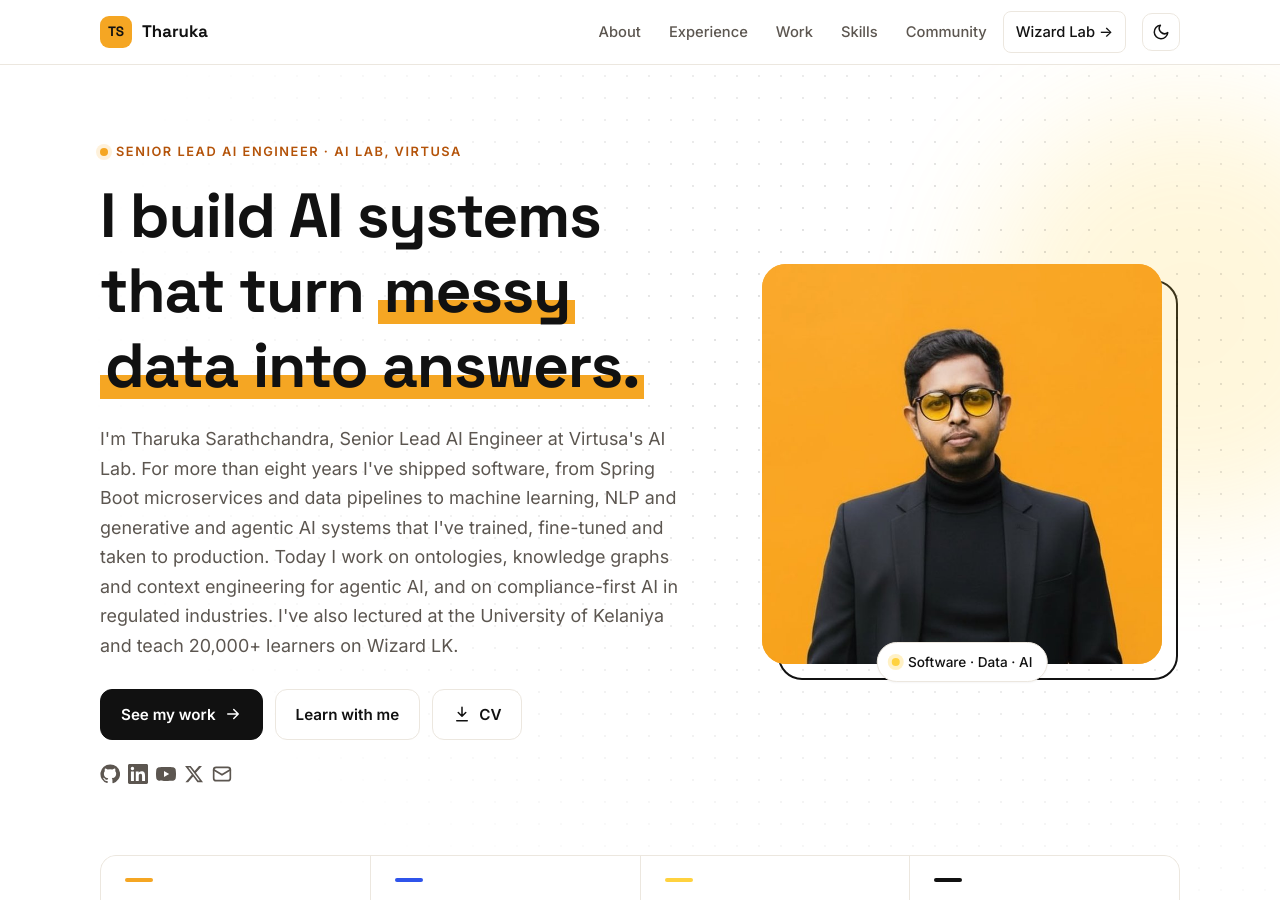
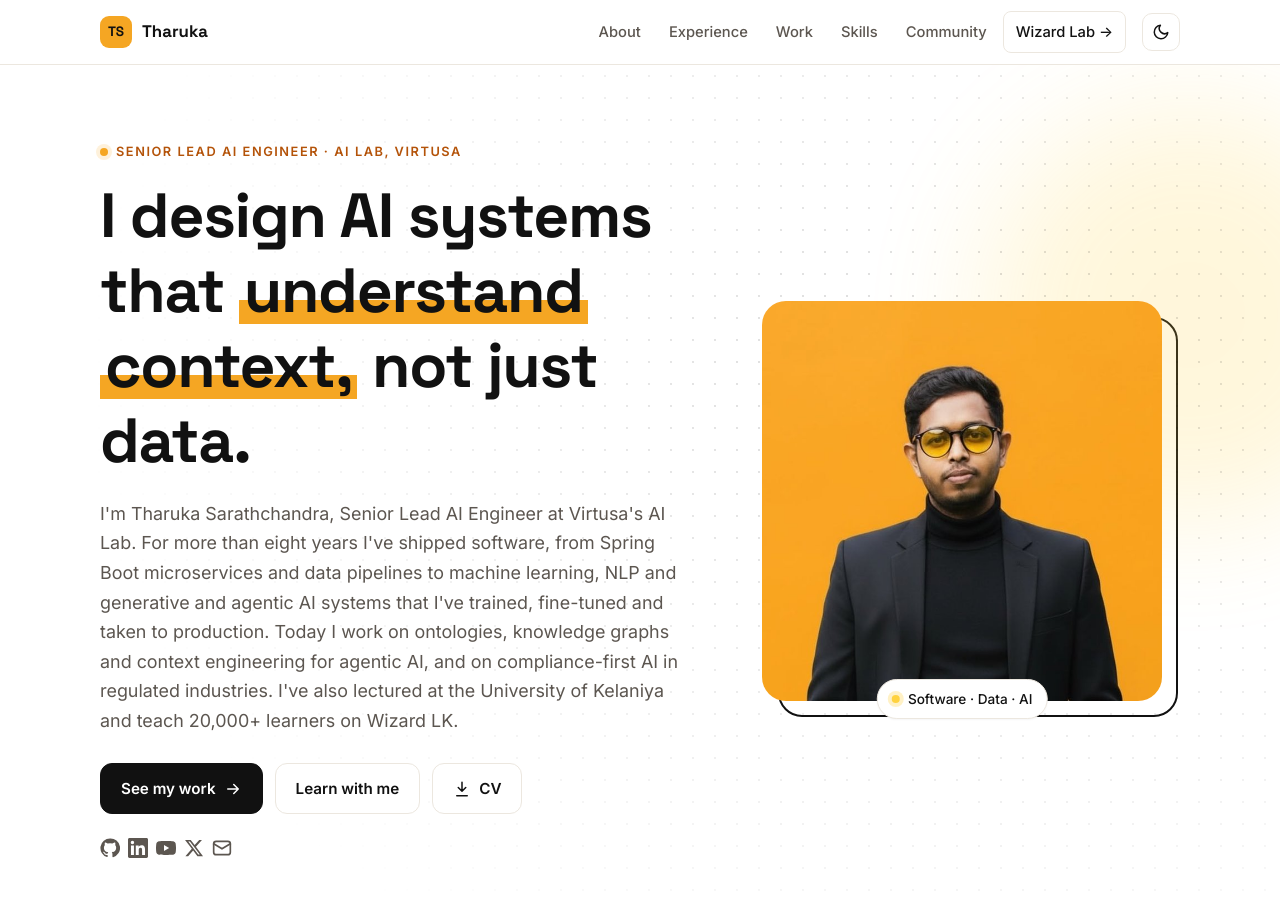
Before and after one commit to TharukaVishwajith/tharukavishwajith.github.io, a Jekyll site: the page built from index.html, in a window 1280 px wide and 900 px high. Built offline with Jekyll 4.4.1, drawn with Linux system fonts in a browser that asks for light colours.

Commit message:
Update hero headline to focus on context
Co-Authored-By: Claude Opus 5.5 (1M context) <noreply@anthropic.com>

```diff
--- a/index.html
+++ b/index.html
@@ -30,7 +30,7 @@ title: Tharuka Sarathchandra · Senior Lead AI Engineer
       <div class="container hero-grid">
         <div>
           <span class="eyebrow"><span class="eyebrow-dot"></span>Senior Lead AI Engineer · AI Lab, Virtusa</span>
-          <h1>I build AI systems that turn <span class="grad-text">messy data into answers.</span></h1>
+          <h1>I design AI systems that <span class="grad-text">understand context,</span> not just data.</h1>
           <p class="lead">I'm Tharuka Sarathchandra, Senior Lead AI Engineer at Virtusa's AI Lab. For more than eight years I've shipped software, from Spring Boot microservices and data pipelines to machine learning, NLP and generative and agentic AI systems that I've trained, fine-tuned and taken to production. Today I work on ontologies, knowledge graphs and context engineering for agentic AI, and on compliance-first AI in regulated industries. I've also lectured at the University of Kelaniya and teach 20,000+ learners on Wizard LK.</p>
           <div class="hero-actions">
             <a class="btn btn-primary" href="#experience">See my work {% include icon.html name="arrow" %}</a>
```
